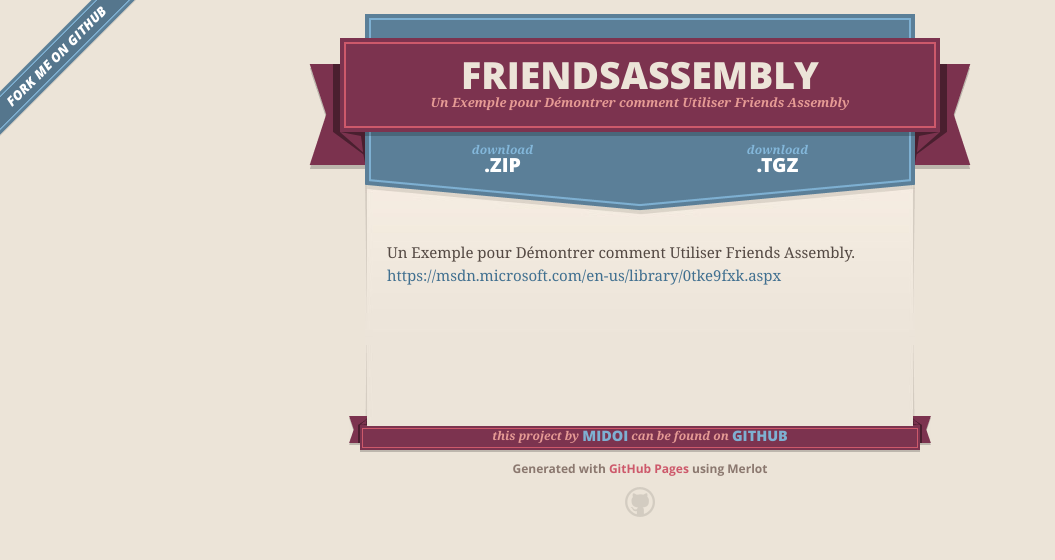
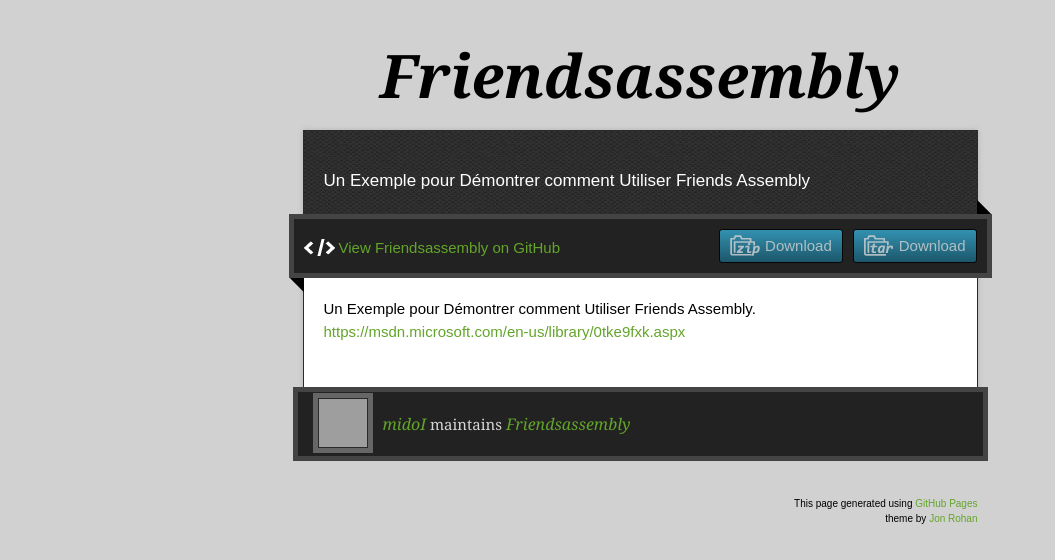
Before and after one commit to AhmedJardak/FriendsAssembly, a plain HTML site: page index.html in a window 1280 px wide. Shown: the whole page, without its empty margins (0-1055 px from the left). Drawn offline with nearby package versions, Linux system fonts and the light colour scheme; grey boxes are pictures that could not be loaded.

Commit message:
Create gh-pages branch via GitHub

```diff
--- a/index.html
+++ b/index.html
@@ -1,66 +1,60 @@
-<!DOCTYPE html>
+<!doctype html>
+<!-- The Time Machine GitHub pages theme was designed and developed by Jon Rohan, on Feb 7, 2012. -->
+<!-- Follow him for fun. http://twitter.com/jonrohan. Tail his code on https://github.com/jonrohan -->
 <html>
 <head>
-    <meta charset='utf-8'>
-    <meta http-equiv="X-UA-Compatible" content="chrome=1">
-    <meta name="viewport" content="width=640">
+  <meta charset="utf-8">
+  <meta http-equiv="X-UA-Compatible" content="IE=edge,chrome=1">
 
-    <link rel="stylesheet" href="stylesheets/core.css" media="screen">
-    <link rel="stylesheet" href="stylesheets/mobile.css" media="handheld, only screen and (max-device-width:640px)">
+  <link rel="stylesheet" href="stylesheets/stylesheet.css" media="screen">
   <link rel="stylesheet" href="stylesheets/pygment_trac.css">
+  <script type="text/javascript" src="https://ajax.googleapis.com/ajax/libs/jquery/1.7.1/jquery.min.js"></script>
+  <script type="text/javascript" src="javascripts/script.js"></script>
 
-    <script type="text/javascript" src="javascripts/modernizr.js"></script>
-    <script type="text/javascript" src="https://ajax.googleapis.com/ajax/libs/jquery/1.7.1/jquery.min.js"></script>
-    <script type="text/javascript" src="javascripts/headsmart.min.js"></script>
-    <script type="text/javascript">
-      $(document).ready(function () {
-        $('#main_content').headsmart()
-      })
-    </script>
-    <title>Friendsassembly by midoI</title>
+  <title>Friendsassembly</title>
+  <meta name="description" content="Un Exemple pour Démontrer comment Utiliser Friends Assembly">
+
+  <meta name="viewport" content="width=device-width,initial-scale=1">
+
 </head>
 
 <body>
-    <a id="forkme_banner" href="https://github.com/midoI/FriendsAssembly">View on GitHub</a>
-    <div class="shell">
 
+  <div class="wrapper">
     <header>
-        <span class="ribbon-outer">
-          <span class="ribbon-inner">
-            <h1>Friendsassembly</h1>
-            <h2>Un Exemple pour Démontrer comment Utiliser Friends Assembly</h2>
-          </span>
-          <span class="left-tail"></span>
-          <span class="right-tail"></span>
-        </span>
+      <h1 class="title">Friendsassembly</h1>
     </header>
-
-      <section id="downloads">
-        <span class="inner">
-          <a href="https://github.com/midoI/FriendsAssembly/zipball/master" class="zip"><em>download</em> .ZIP</a><a href="https://github.com/midoI/FriendsAssembly/tarball/master" class="tgz"><em>download</em> .TGZ</a>
-        </span>
-      </section>
+    <div id="container">
+      <p class="tagline">Un Exemple pour Démontrer comment Utiliser Friends Assembly</p>
+      <div id="main" role="main">
+        <div class="download-bar">
+        <div class="inner">
+          <a href="https://github.com/midoI/FriendsAssembly/tarball/master" class="download-button tar"><span>Download</span></a>
+          <a href="https://github.com/midoI/FriendsAssembly/zipball/master" class="download-button zip"><span>Download</span></a>
+          <a href="https://github.com/midoI/FriendsAssembly" class="code">View Friendsassembly on GitHub</a>
+        </div>
+        <span class="blc"></span><span class="trc"></span>
+        </div>
+        <article class="markdown-body">
+          <p>Un Exemple pour Démontrer comment Utiliser Friends Assembly. <a href="https://msdn.microsoft.com/en-us/library/0tke9fxk.aspx">https://msdn.microsoft.com/en-us/library/0tke9fxk.aspx</a></p>
+        </article>
+      </div>
+    </div>
+    <footer>
+      <div class="owner">
+      <p><a href="https://github.com/midoI" class="avatar"><img src="https://avatars0.githubusercontent.com/u/3897484?v=3&amp;s=60" width="48" height="48"></a> <a href="https://github.com/midoI">midoI</a> maintains <a href="https://github.com/midoI/FriendsAssembly">Friendsassembly</a></p>
 
 
-      <span class="banner-fix"></span>
-
-
-      <section id="main_content">
-        <p>Un Exemple pour Démontrer comment Utiliser Friends Assembly. <a href="https://msdn.microsoft.com/en-us/library/0tke9fxk.aspx">https://msdn.microsoft.com/en-us/library/0tke9fxk.aspx</a></p>
-      </section>
-
-      <footer>
-        <span class="ribbon-outer">
-          <span class="ribbon-inner">
-            <p>this project by <a href="https://github.com/midoI">midoI</a> can be found on <a href="https://github.com/midoI/FriendsAssembly">GitHub</a></p>
-          </span>
-          <span class="left-tail"></span>
-          <span class="right-tail"></span>
-        </span>
-        <p>Generated with <a href="https://pages.github.com">GitHub Pages</a> using Merlot</p>
-        <span class="octocat"></span>
+      </div>
+      <div class="creds">
+        <small>This page generated using <a href="https://pages.github.com/">GitHub Pages</a><br>theme by <a href="https://twitter.com/jonrohan/">Jon Rohan</a></small>
+      </div>
     </footer>
-
+  </div>
+  <div class="current-section">
+    <a href="#top">Scroll to top</a>
+    <a href="https://github.com/midoI/FriendsAssembly/tarball/master" class="tar">tar</a><a href="https://github.com/midoI/FriendsAssembly/zipball/master" class="zip">zip</a><a href="" class="code">source code</a>
+    <p class="name"></p>
   </div>
 
 
```
Lines whose indentation alone changed are shown as unchanged.
